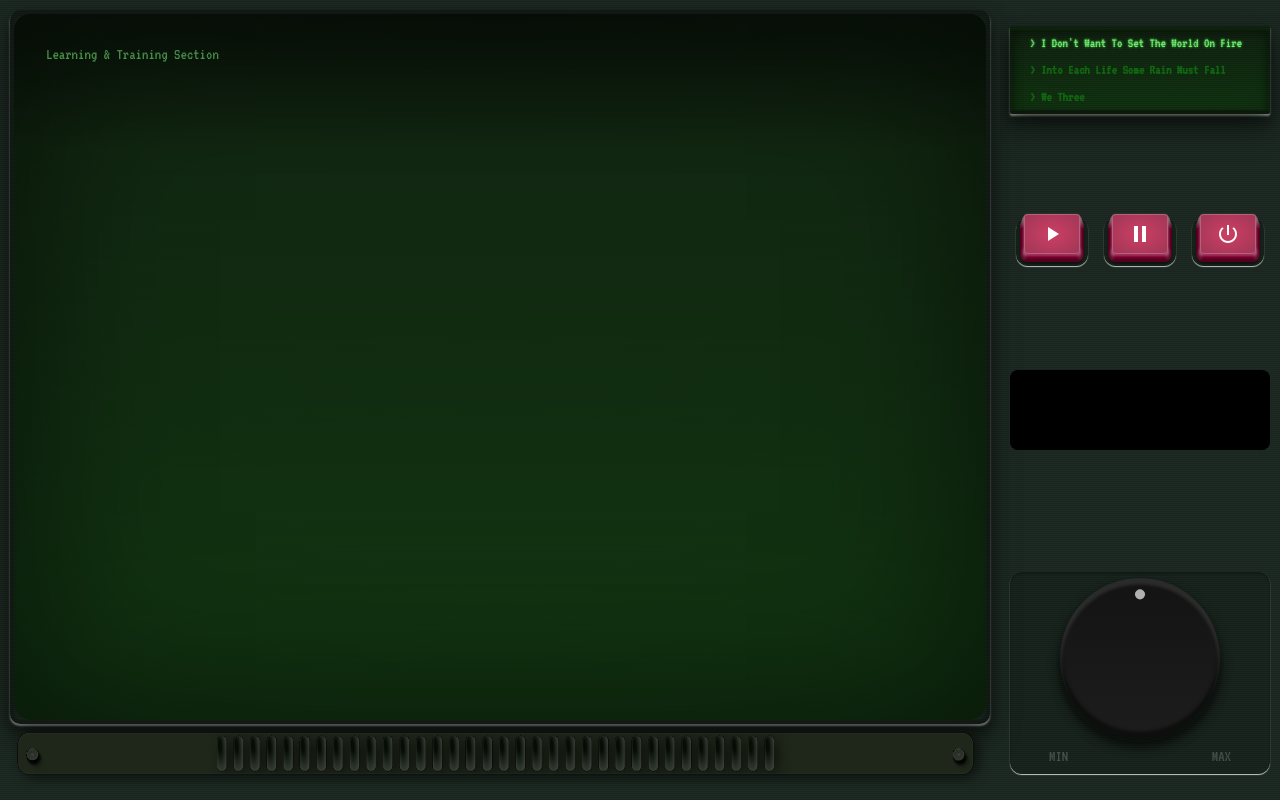
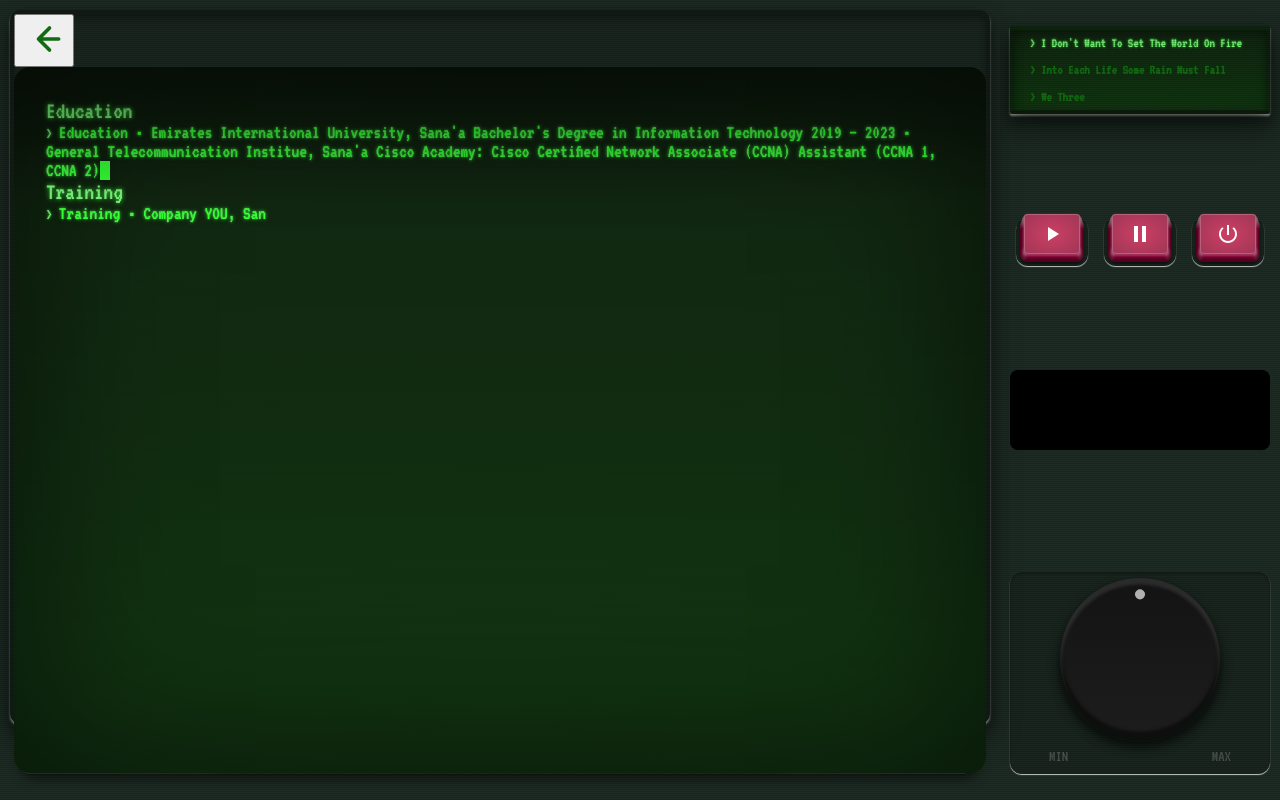
Before and after one commit to mohamdefathl/pixeld-portfolio, a React (Vite) app: page /pixeld-portfolio/learning-training in a window 1280 px wide. Built offline with nearby package versions, Linux system fonts and the light colour scheme.

Commit message:
feat: add learning training page

```diff
--- a/src/App.tsx
+++ b/src/App.tsx
@@ -6,16 +6,25 @@ import { Experience } from './screens/experience/experience';
 import { Learning } from './screens/learning/learning';
 import { Projects } from './screens/projects/projects';
 import { Contact } from './screens/contact/contact';
+import { Skills } from './screens/skills/skills';
+import { LearningTraining } from './screens/learning-training/learning-training';
 
 function AppContent() {
   return (
     <div className="App scroll">
       <TvContainer>
+        <button className="back-button" onClick={() => window.history.back()}>
+          <svg width="44" height="44" viewBox="0 0 24 24" fill="none" xmlns="http://www.w3.org/2000/svg">
+            <path d="M15 18L9 12L15 6M9 12H20" stroke="var(--dark-green)" strokeWidth="2" strokeLinecap="round" strokeLinejoin="round" />
+          </svg>
+        </button>
         <section>
           <Routes>
-            <Route path="/" element={<Home/>} />
+
+            <Route path="/" element={<Home />} />
             <Route path="/experience" element={<Experience />} />
-            <Route path="/learning-training" element={<Learning />} />
+            <Route path="/skills" element={<Skills />} />
+            <Route path="/learning-training" element={<LearningTraining />} />
             <Route path="/certifications-projects" element={<Projects />} />
             <Route path="/contact" element={<Contact />} />
           </Routes>
--- /dev/null
+++ b/src/screens/learning-training/learning-training.tsx
@@ -0,0 +1,63 @@
+import React, { useState, useEffect } from 'react';
+import { TypingAnimation } from '../../components/typing-text/typing-text';
+import { useFirstVisit } from '../../hooks/useFirstVisit';
+
+export const LearningTraining = () => {
+    const isFirstVisit = useFirstVisit('learning-training');
+    const [showTraining, setShowTraining] = useState(false);
+
+    useEffect(() => {
+        if (!isFirstVisit) {
+            setShowTraining(true);
+        }
+    }, [isFirstVisit]);
+
+    const education = `Education
+• Emirates International University, Sana'a
+  Bachelor's Degree in Information Technology
+  2019 – 2023
+
+• General Telecommunication Institue, Sana'a
+  Cisco Academy: Cisco Certified Network Associate (CCNA)
+  Assistant (CCNA 1, CCNA 2)`;
+
+    const training = `Training
+• Company YOU, Sana'a
+  Training at Company YOU
+  2022/02/12 to 2023/02/26
+
+• Public Telecommunications Corporation
+  Training Program
+  September 24, 2022 to October 5, 2022`;
+
+    return (
+        <div className='flex flex-col gap-8'>
+            <div>
+                <h2 className='text-q mb-4'>Education</h2>
+                <q className='text-q text-q-content whitespace-pre-line'>
+                    <TypingAnimation
+                        text={education}
+                        duration={20}
+                        animate={isFirstVisit}
+                        style={{ fontSize: '1.2rem' }}
+                        onComplete={() => setShowTraining(true)}
+                    />
+                </q>
+            </div>
+
+            {showTraining && (
+                <div style={{ opacity: showTraining ? 1 : 0, transition: 'opacity 0.5s ease-in-out' }}>
+                    <h2 className='text-q mb-4'>Training</h2>
+                    <q className='text-q text-q-content whitespace-pre-line'>
+                        <TypingAnimation
+                            text={training}
+                            duration={20}
+                            animate={isFirstVisit}
+                            style={{ fontSize: '1.2rem' }}
+                        />
+                    </q>
+                </div>
+            )}
+        </div>
+    );
+};
```
